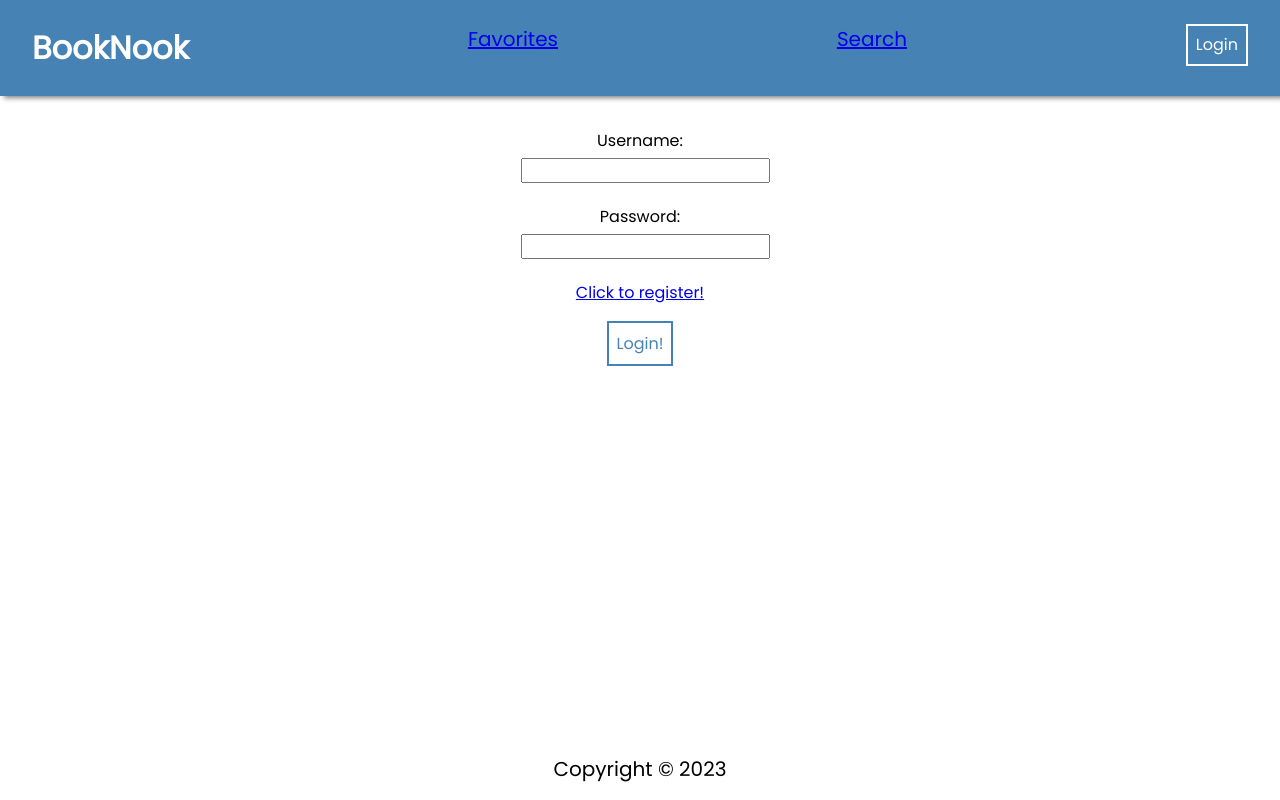
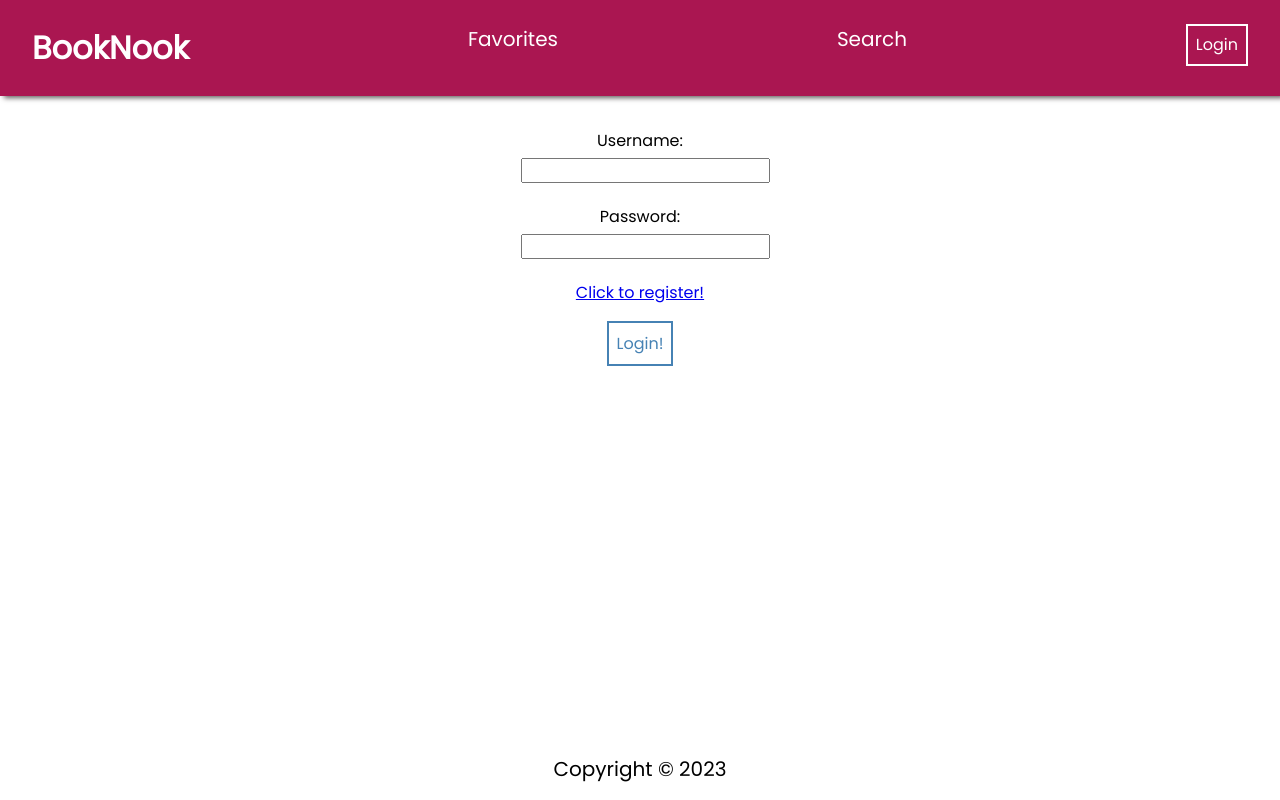
Before and after one commit to andreacalderon0493/FrontendReactRepo, a React (Create React App) app: page /login in a window 1280 px wide. Built offline with nearby package versions, Linux system fonts and the light colour scheme.

Commit message:
edited navBar links

```diff
--- a/src/components/NavBar/NavBar.css
+++ b/src/components/NavBar/NavBar.css
@@ -9,8 +9,8 @@ li {
 }
 
 .navBar {
-  background: steelblue;
-  box-shadow: 4px 2px 5px gray;
+  background: rgb(170, 22, 81);
+  box-shadow: 4px 2px 5px rgb(100, 94, 94);
   color: white;
   margin-bottom: 2rem;
   padding: 1.5rem 2rem;
@@ -25,7 +25,7 @@ li {
 
 .navBar button:hover {
   background: white;
-  color: steelblue;
+  color: rgb(255, 255, 255);
   cursor: pointer;
 }
 
--- a/src/components/NavBar/NavBar.jsx
+++ b/src/components/NavBar/NavBar.jsx
@@ -16,10 +16,17 @@ const Navbar = () => {
           </Link>
         </li>
         <li>
-          <Link to="/favorites">Favorites</Link>
+          <Link
+            to="/favorites"
+            style={{ textDecoration: "none", color: "white" }}
+          >
+            Favorites
+          </Link>
         </li>
         <li>
-          <Link to="/search">Search</Link>
+          <Link to="/search" style={{ textDecoration: "none", color: "white" }}>
+            Search
+          </Link>
         </li>
         <li>
           {user ? (
```
Also changed, not shown: src/pages/HomePage/HomePage.js (+0 -25 lines).
